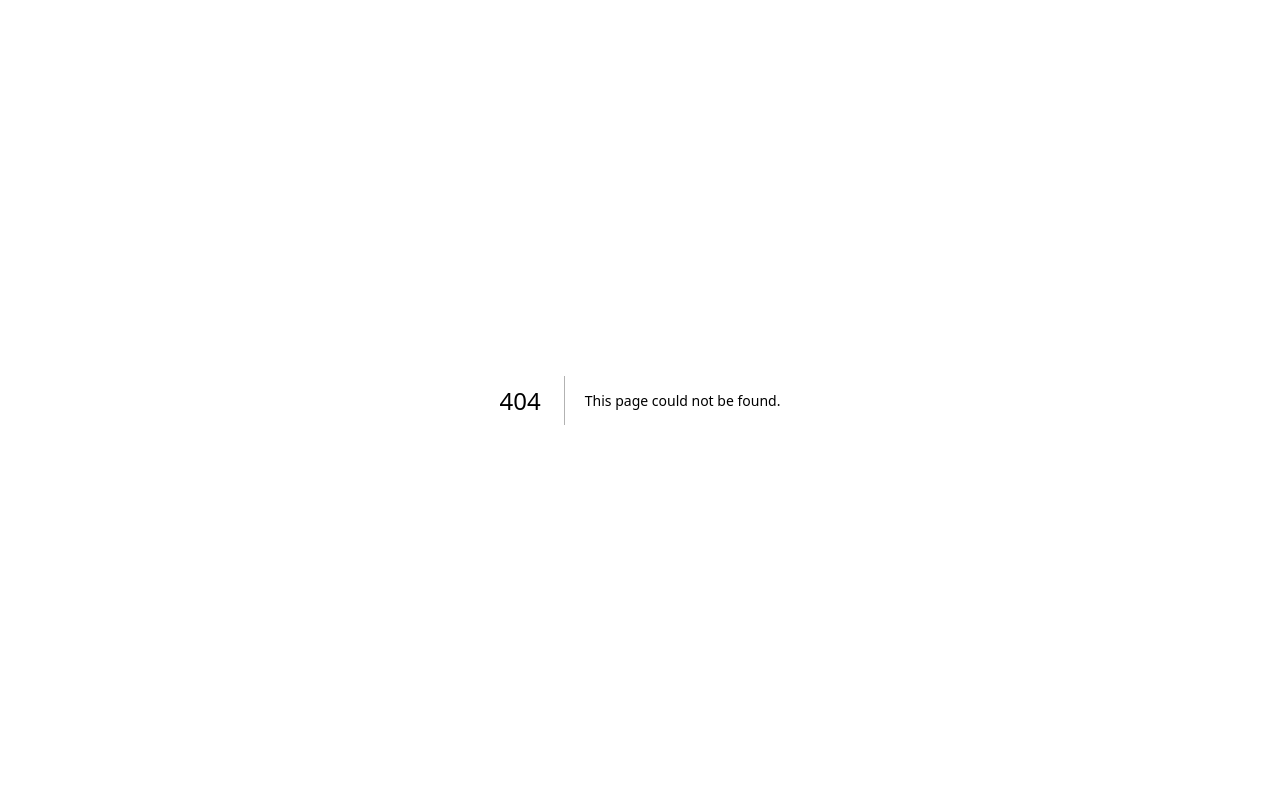
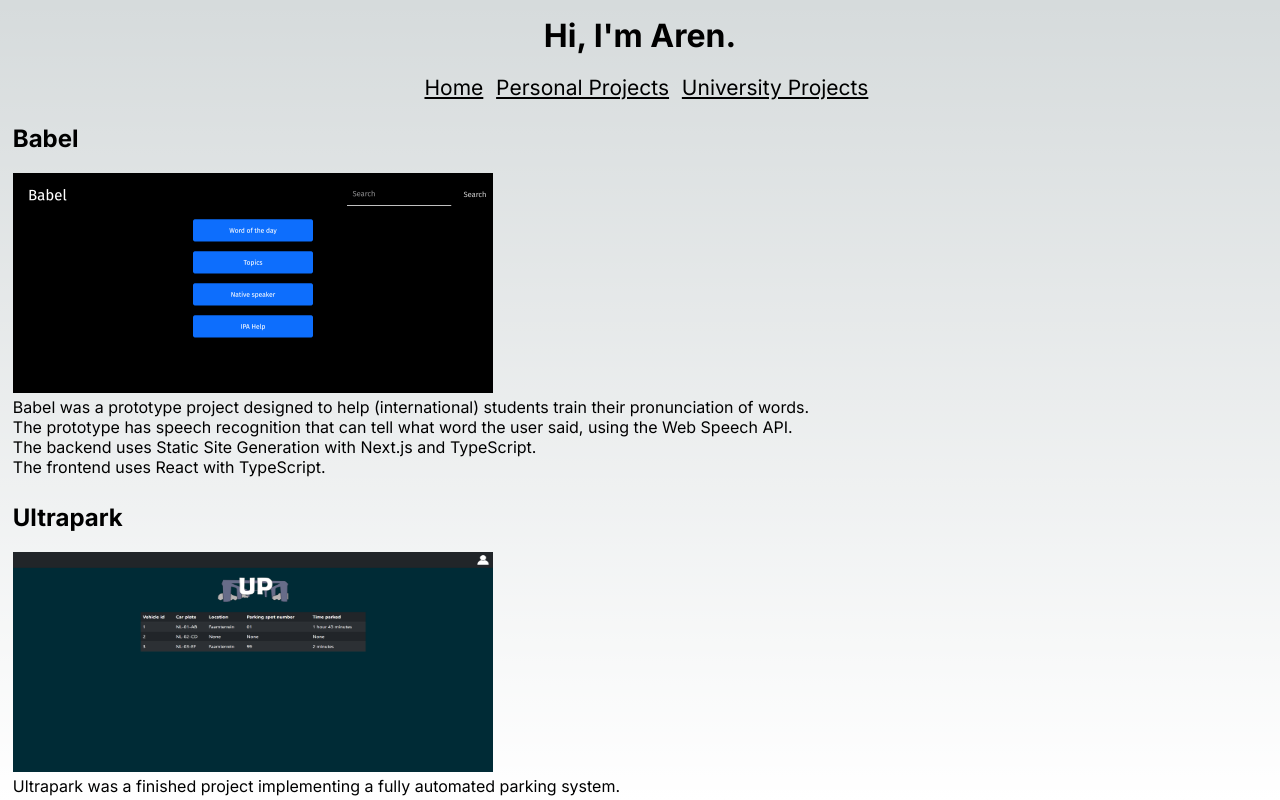
Before and after one commit to arenmn/portfolio, a Next.js app: page /university in a window 1280 px wide. Before the commit this address had no page. Built offline with nearby package versions, Linux system fonts and the light colour scheme.

Commit message:
List more projects

```diff
--- /dev/null
+++ b/components/Project.tsx
@@ -0,0 +1,23 @@
+import { ReactNode } from "react";
+import Image from "next/image";
+declare interface ProjectProps {
+    children: ReactNode;
+    project: string;
+    image?: string;
+}
+
+const Project = (props: ProjectProps) => {
+
+    return (
+        <>
+            <div style={{marginBottom: "2vw"}}>
+                <h2>{props.project}</h2>
+                <br/>
+                {props.image && <Image src={props.image} width={480} height={220} alt={props.project}/>}
+                <div>{props.children}</div>
+            </div>
+        </>
+    )
+}
+
+export default Project;
--- a/components/Top.tsx
+++ b/components/Top.tsx
@@ -9,7 +9,7 @@ export default function Top() {
                     <h1 className={styles.title}>Hi, I&apos;m Aren.</h1>
                     <div className={styles.navigation}>
                         <Link href="/" className={styles.link}>Home</Link>
-                        <Link href="/sudoku" className={styles.link}>Sudoku Solver</Link>
+                        <Link href="/projects" className={styles.link}>Personal Projects</Link>
                         <Link href="/university" className={styles.link}>University Projects</Link>
                     </div>
                 </center>
--- /dev/null
+++ b/pages/university.tsx
@@ -0,0 +1,30 @@
+import Head from "next/head";
+import Top from "../components/Top";
+import Project from "../components/Project";
+
+export default function Projects() {
+    return (
+        <>
+            <Head>
+                <title>University Projects</title>
+            </Head>
+            <main>
+                <Top/>
+                <Project project="Babel" image="/babel.png">
+                    Babel was a prototype project designed to help (international) students train their pronunciation of words.<br/>
+                    The prototype has speech recognition that can tell what word the user said, using the Web Speech API.<br/>
+                    The backend uses Static Site Generation with Next.js and TypeScript.<br/>
+                    The frontend uses React with TypeScript.
+                </Project>
+                <Project project="Ultrapark" image="/ultrapark.png">
+                    Ultrapark was a finished project implementing a fully automated parking system.<br/>
+                    Parking sensors can be registered that receive a unique authentication token, and when a car is detected the sensor will automatically report this to the main server.<br/>
+                    The main server keeps track of all sensors and all parked cars, and charges users based on how long a car was parked.<br/>
+                    Users can log in with their account to view the location of their cars, and how long they&apos;ve been parked.<br/>
+                    The backend was implemented with Express and TypeScript.<br/>
+                    The frontend was implemented with Bootstrap and vanilla JavaScript.<br/>
+                </Project>
+            </main>
+        </>
+    )
+}
```
Also changed, not shown: pages/projects.tsx (added, +51 -0 lines), pages/sudoku.tsx (deleted, +0 -48 lines), public/babel.png (added), public/ultrapark.png (added).
